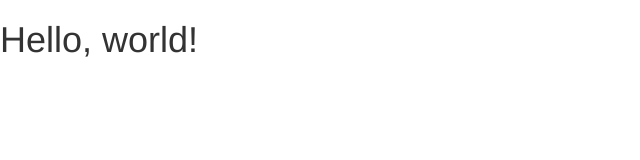
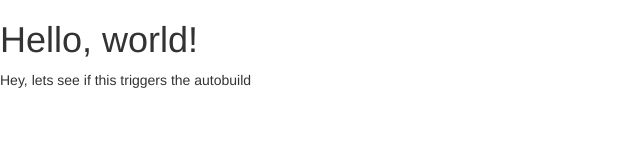
Before and after one commit to sariabod/dockertest, a website: page client/index.html in a window 1280 px wide. Shown: the whole page, without its empty margins (0-640 px from the left). Drawn offline with nearby package versions, Linux system fonts and the light colour scheme.

Commit message:
push to test build

```diff
--- a/client/index.html
+++ b/client/index.html
@@ -23,6 +23,7 @@
   </head>
   <body>
     <h1>Hello, world!</h1>
+    <p>Hey, lets see if this triggers the autobuild</p>
 
     <!-- jQuery (necessary for Bootstrap's JavaScript plugins) -->
     <script src="https://ajax.googleapis.com/ajax/libs/jquery/1.12.4/jquery.min.js"></script>
```
